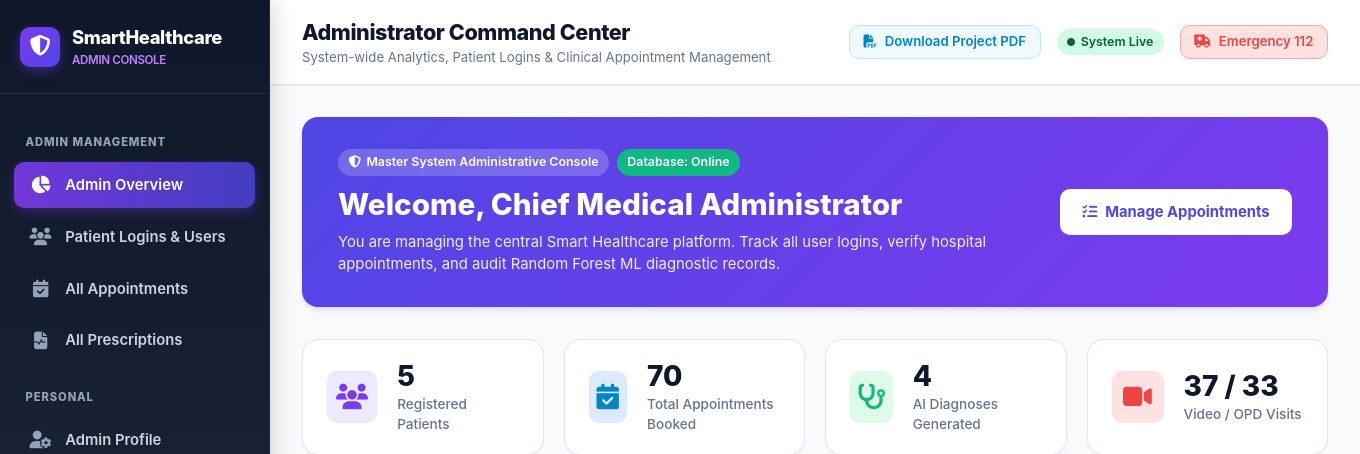
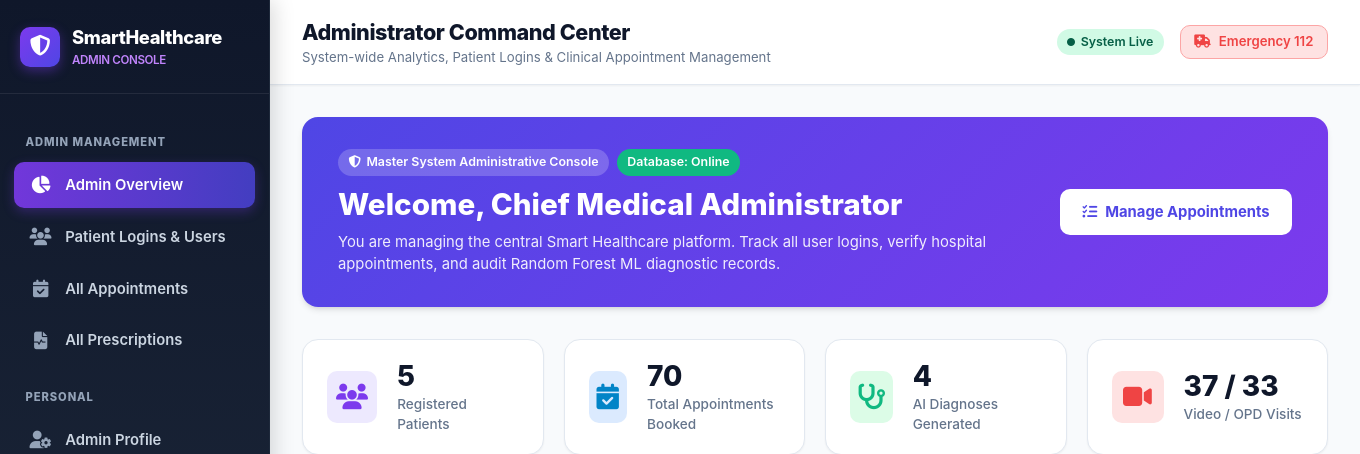
Before and after one commit to sravanthi9392-hub/SmartHealthCare, a Flask app: page /admin/dashboard in a window 1360 px wide. Shown: the top 454 px of the page. Run offline with Flask 3, Linux system fonts and the light colour scheme; a user stored in the database is signed in; data comes from the database, SQL or seed files in the repository.

Commit message:
Update base.html

```diff
--- a/templates/base.html
+++ b/templates/base.html
@@ -160,9 +160,6 @@
                 <p>{% block header_subtitle %}AI Diagnosis, Doctor Consultations & Smart Health Cafe{% endblock %}</p>
             </div>
             <div class="header-right">
-                <a href="{{ url_for('download_project_pdf') }}" class="btn btn-outline" style="font-size: 0.825rem; padding: 0.4rem 0.85rem; color: #0284c7; border-color: #bae6fd; background: #f0f9ff;" title="Download Technical Project Documentation & Architecture PDF">
-                    <i class="fa-solid fa-file-pdf"></i> Download Project PDF
-                </a>
                 <span class="badge badge-success">
                     <i class="fa-solid fa-circle" style="font-size: 0.5rem;"></i> System Live
                 </span>
```
